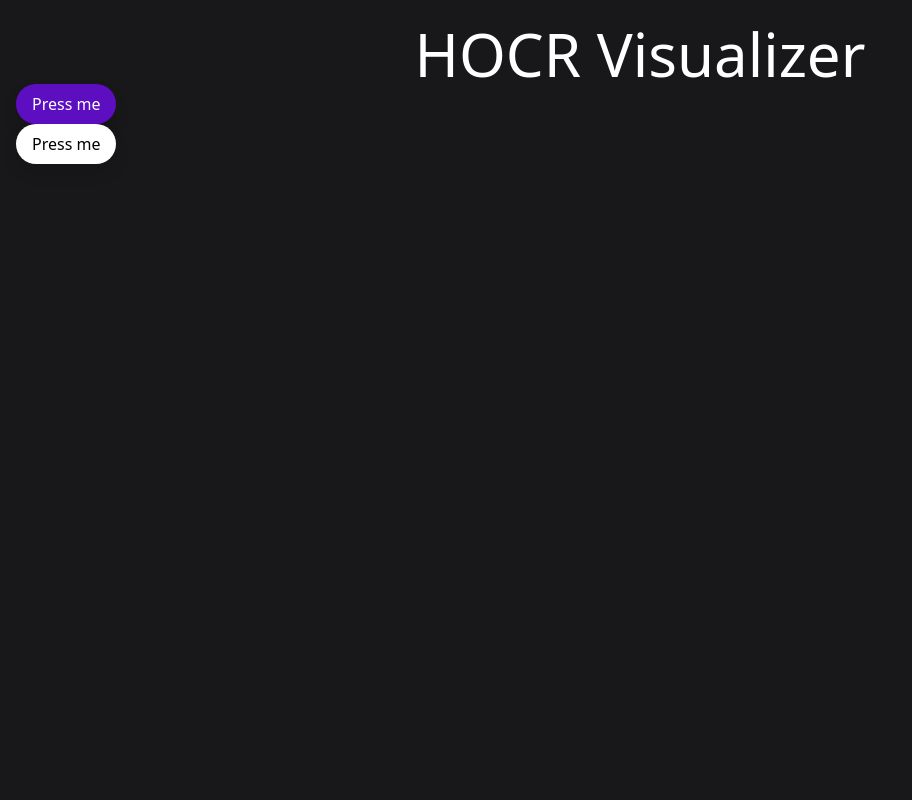
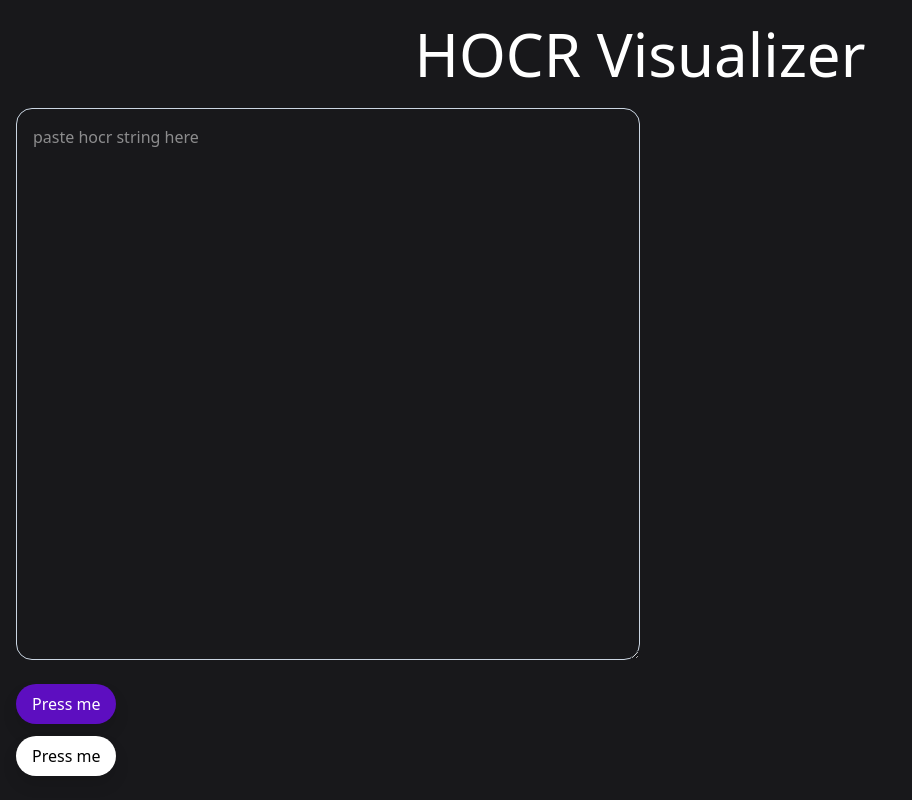
Before and after one commit to JanikSpies/hocr-visualizer, a React (Vite) app: page / in a window 1280 px wide. Shown: the whole page, without its empty margins (0-912 px from the left). Built offline with nearby package versions, Linux system fonts and the light colour scheme.

Commit message:
feat: add textarea for hocr string

```diff
--- a/src/App.tsx
+++ b/src/App.tsx
@@ -1,12 +1,23 @@
+import { useState } from 'react'
 import Button from './components/Button'
+import TextArea from './components/TextArea'
 
 function App() {
 
+  const [hocrString, setHocrString] = useState("");
+
   return (
-    <div className="py-6 px-2 md:px-4">
+    <div className="py-6 px-2 md:px-4 h-screen flex flex-col gap-6">
       <h1 className="text-center">HOCR Visualizer</h1>
-      <Button label="Press me" />
-      <Button variant="secondary" label="Press me" />
+      <div className="grid grid-cols-2 flex-grow">
+        <TextArea placeholder="paste hocr string here" value={hocrString} setValue={setHocrString} />
+        <div></div>
+      </div>
+      <div className="flex flex-col w-fit gap-3">
+        <Button label="Press me" />
+        <Button variant="secondary" label="Press me" />
+      </div>
+
     </div>
   )
 }
--- /dev/null
+++ b/src/components/TextArea.tsx
@@ -0,0 +1,38 @@
+interface Props {
+    label?: string
+    placeholder?: string
+    error?: string
+    required?: boolean
+    value: string
+    setValue: React.Dispatch<React.SetStateAction<string>>
+}
+
+const TextArea: React.FC<Props> = ({
+    label,
+    placeholder,
+    error,
+    required = true,
+    value,
+    setValue
+}) => {
+    return (
+        <label className="form-control w-full">
+            {label &&
+                <div>
+                    {label} {required && <span className="text-violet-600">*</span>}
+                </div>
+            }
+            <textarea
+                value={value}
+                placeholder={placeholder}
+                onChange={(e) => setValue(e.target.value)}
+                className={`p-4 rounded-2xl border border-slate-300 w-full h-full`}
+            />
+            <div className="label">
+                <span className="label-text-alt text-red-700">{error}</span>
+            </div>
+        </label>
+    )
+}
+
+export default TextArea;
```
